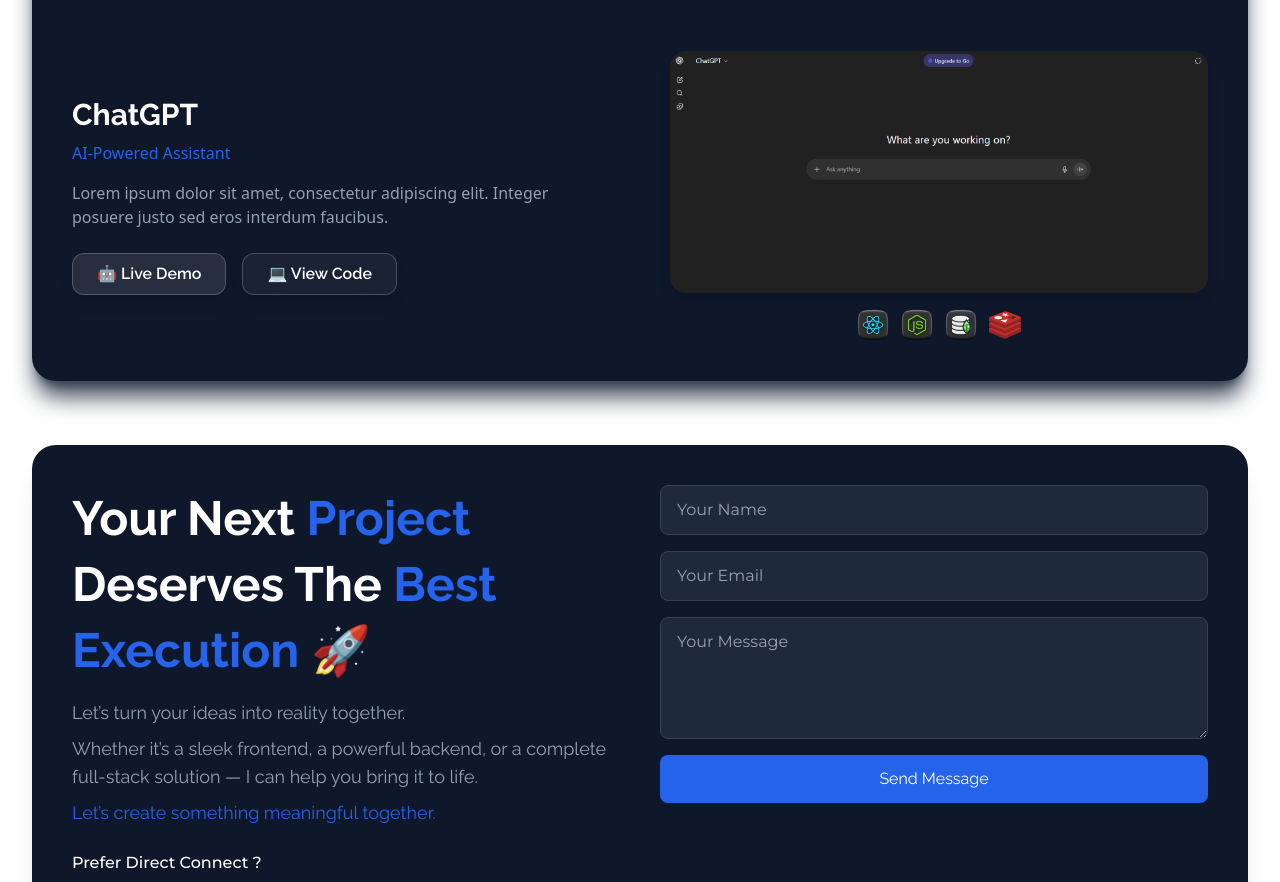
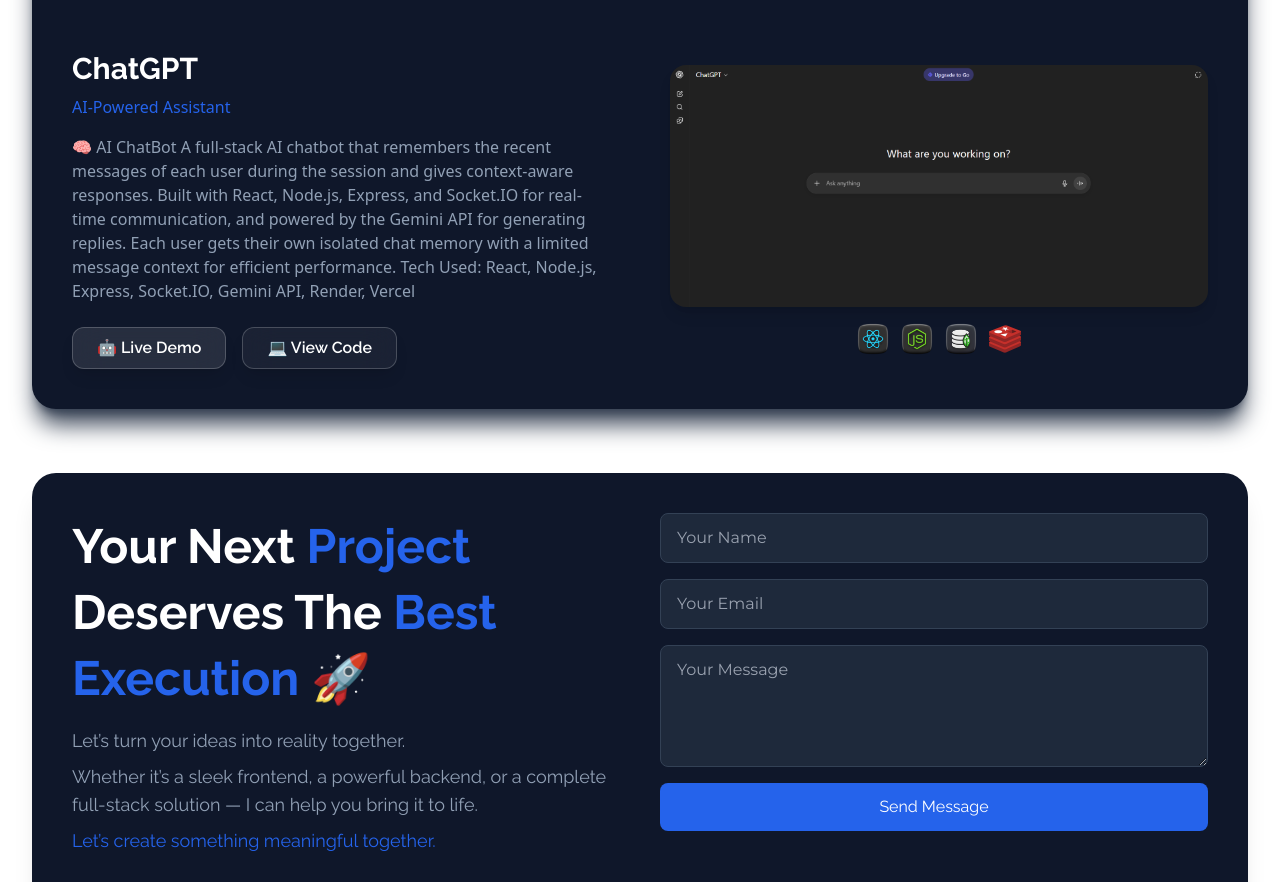
Before and after one commit to DakshGoswami5/portfolio, a React (Vite) app: page / in a window 1280 px wide. Shown: the part 4400-5282 px from the top of the page. Built offline with nearby package versions, Linux system fonts and the light colour scheme.

Commit message:
Chat Bot with Short term memory added

```diff
--- a/src/pages/Page3.jsx
+++ b/src/pages/Page3.jsx
@@ -199,12 +199,16 @@
               <h2 className="text-3xl font-bold text-white font-[port2]">ChatGPT</h2>
               <p className="text-[#2563eb] mt-2">AI-Powered Assistant</p>
               <p className="text-[#91a0b5] mt-4">
-                Lorem ipsum dolor sit amet, consectetur adipiscing elit. Integer
-                posuere justo sed eros interdum faucibus.
+                🧠 AI ChatBot
+
+A full-stack AI chatbot that remembers the recent messages of each user during the session and gives context-aware responses. Built with React, Node.js, Express, and Socket.IO for real-time communication, and powered by the Gemini API for generating replies.
+Each user gets their own isolated chat memory with a limited message context for efficient performance.
+
+Tech Used: React, Node.js, Express, Socket.IO, Gemini API, Render, Vercel
               </p>
               <div className="flex gap-4 mt-6 justify-center md:justify-start">
                 <a
-                  href="#"
+                  href="https://chat-bot-omega-amber.vercel.app/"
                   target="_blank"
                   rel="noopener noreferrer"
                   className="px-6 py-2 rounded-xl text-white font-semibold
@@ -215,7 +219,7 @@
                   🤖 Live Demo
                 </a>
                 <a
-                  href="#"
+                  href="https://github.com/DakshGoswami5/ChatBot"
                   target="_blank"
                   rel="noopener noreferrer"
                   className="px-6 py-2 rounded-xl text-white font-semibold
```
